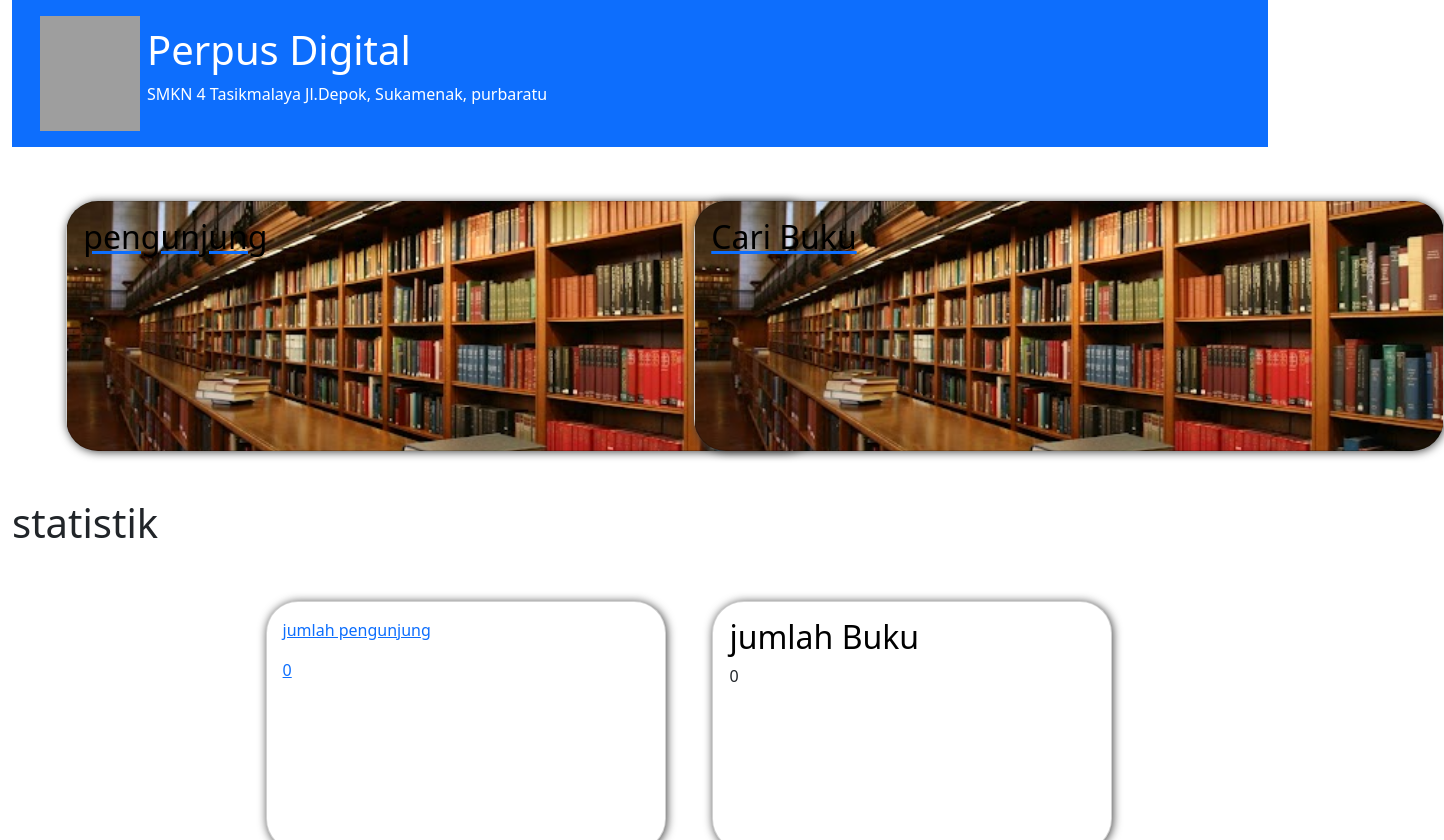
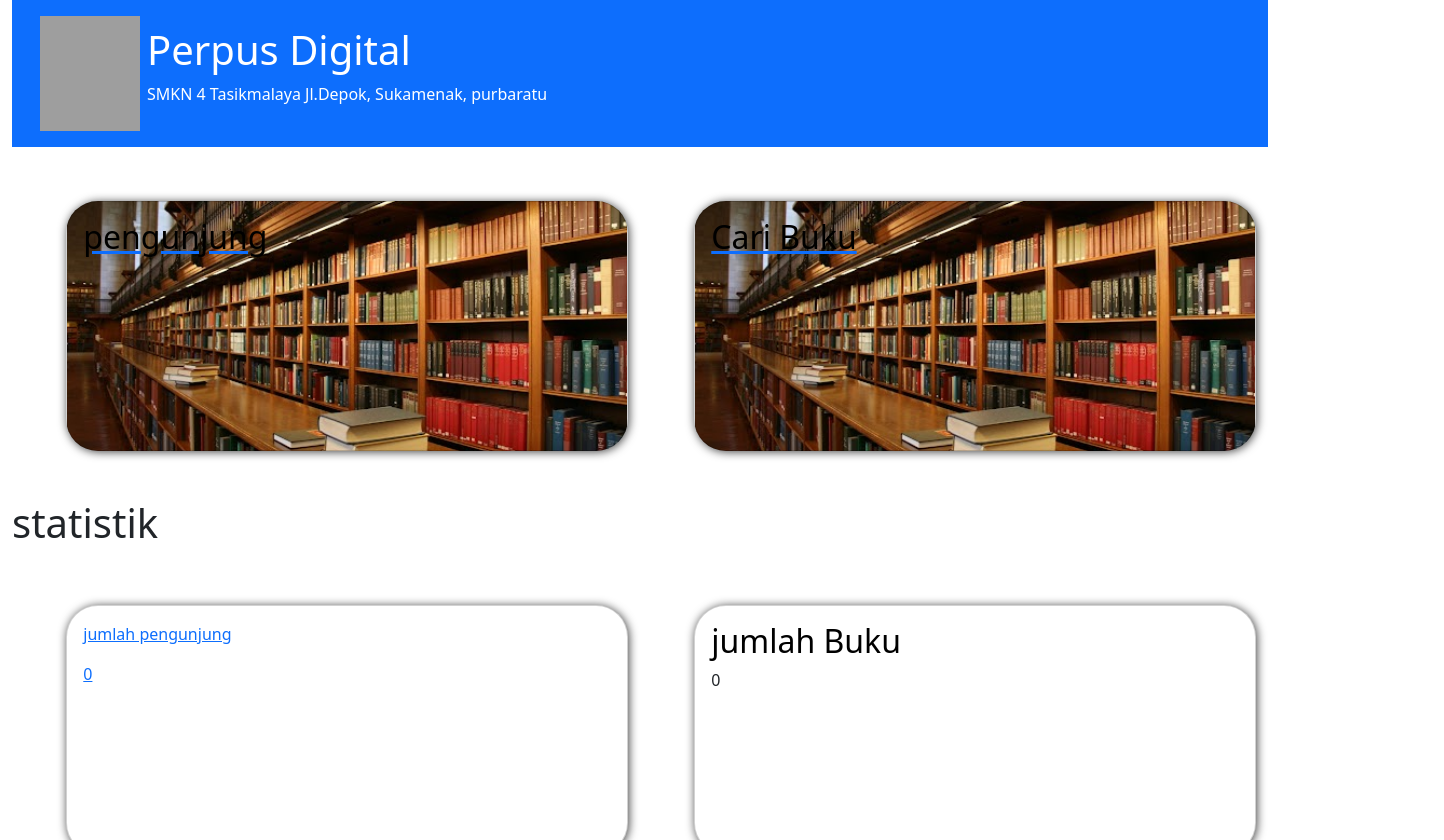
Before and after one commit to miftahpj/perpus-digital, a Nuxt app: page / in a window 1280 px wide. Shown: the top 840 px of the page, 1444 px wide, since content can reach past the window. Built offline with nearby package versions, Linux system fonts and the light colour scheme; no server answers; the database is empty; grey boxes are pictures that could not be loaded.

Commit message:
Add files via upload

```diff
--- a/pages/index.vue
+++ b/pages/index.vue
@@ -1,6 +1,6 @@
 <template>
-<title>HALAMAN MENU</title>
-<link
+  <title>HALAMAN MENU</title>
+  <link
     rel="stylesheet"
     href="https://cdn.jsdelivr.net/npm/bootstrap-icons@1.11.3/font/bootstrap-icons.min.css"
   />
@@ -86,9 +86,9 @@ onMounted(() => {
 <style scoped>
 .card {
   height: 250px;
-  width: 750px;
   box-shadow: 1px 1px 10px #424242;
-  margin-left:7%;
+  margin-top: 10px;
+  margin-left: 7%;
 }
 h2 {
   color: black;
@@ -110,21 +110,15 @@ h2 {
   background-size: cover;
 }
 .card.bg-pengunjung2 {
-  height: 250px;
-  width: 400px;
-  box-shadow: 1px 1px 10px #424242;
-  margin-top: 1%;
-  margin-left: 40%;
-  background-color: white;
-  background-size: cover center;
+  background-repeat: no-repeat;
+  background-position: center center;
+  background-size: cover;
+  margin-top: 10px;
 }
 .card.bg-buku2 {
-  height: 250px;
-  width: 400px;
-  box-shadow: 1px 1px 10px #424242;
-  margin-top: 1%;
-  margin-left: 10%;
-  background-color: white;
-  background-size: cover center;
+  background-repeat: no-repeat;
+  background-position: center center;
+  background-size: cover;
+  margin-top: 10px;
 }
 </style>
```
